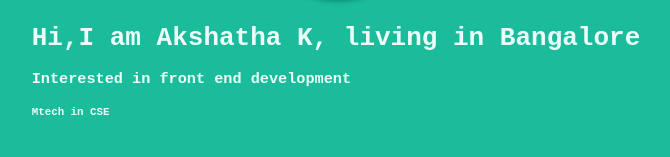
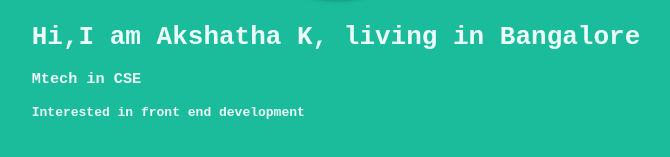
Before and after one commit to AkshathaKBhat/akshatha-profile1, a plain HTML site: page index.html in a window 1280 px wide. Shown: the part 429-586 px from the top of the page, without its empty margins (304-974 px from the left). Drawn offline with Linux system fonts and the light colour scheme.

Commit message:
content change

```diff
--- a/index.html
+++ b/index.html
@@ -10,8 +10,8 @@
   <img class="profile-pic" src="https://lh3.googleusercontent.com/a/ACg8ocLSmTjro2_LuP6i4LBRBmOoykK8Cu0rVKdC7NlVYOBmMZY=s288-c-no">
   <div class="site-header-content">
   <h1>Hi,I am Akshatha K, living in Bangalore</h1>
-  <h3>Interested in front end development</h3>
-  <h5>Mtech in CSE</h5>
+  <h3>Mtech in CSE</h3>
+  <h4>Interested in front end development</h4>
   </div>
   </header>
  </body>
```
